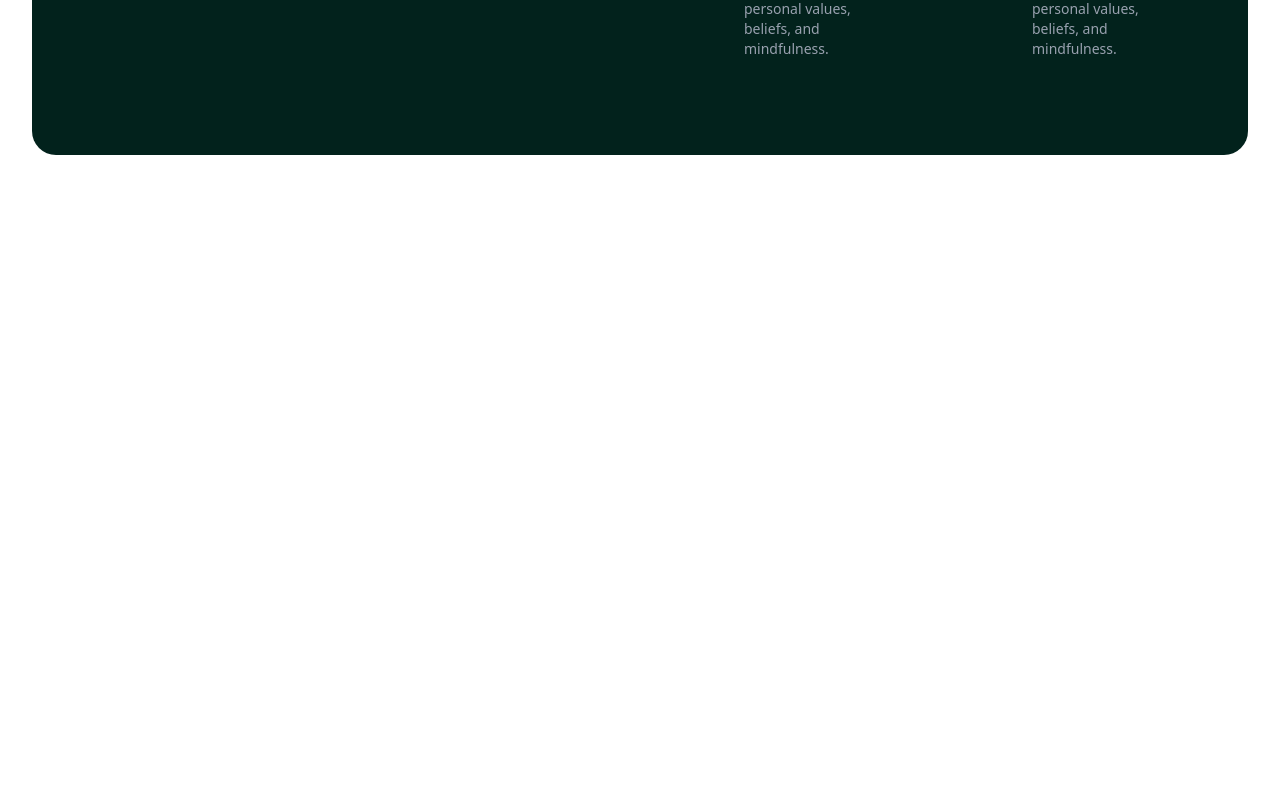
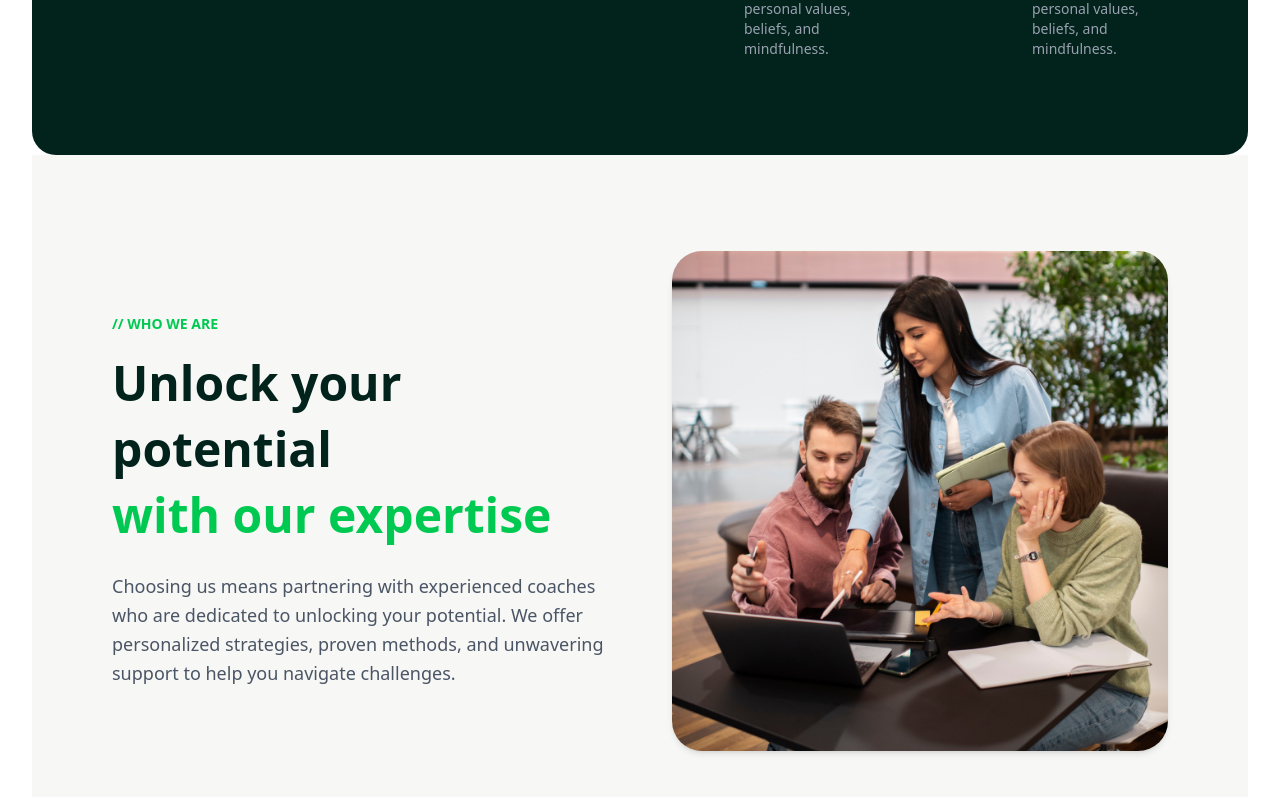
Before and after one commit to Lilbonner/krose-maket, a Next.js app: page / in a window 1280 px wide. Shown: the part 2666-3463 px from the top of the page. Before the commit the page ends 2853 px from the top, so only its background shows below. Built offline with nearby package versions, Linux system fonts and the light colour scheme.

Commit message:
added image & title in WhoWeAre component

```diff
--- a/src/app/components/WhoWeAre.tsx
+++ b/src/app/components/WhoWeAre.tsx
@@ -0,0 +1,38 @@
+'use client'
+
+import { useEffect } from 'react'
+import AOS from 'aos'
+import 'aos/dist/aos.css'
+
+export default function WhoWeAre() {
+    useEffect(() => {
+        AOS.init({ duration: 800, once: true })
+    }, [])
+
+    return (
+        <section className="bg-[#F7F7F5] py-24 px-6 lg:px-20">
+            <div className="max-w-7xl mx-auto grid grid-cols-1 lg:grid-cols-2 gap-16 items-center">
+                {/* Левая колонка */}
+                <div data-aos="fade-right">
+                    <p className="text-green-500 text-sm font-semibold uppercase">// Who We Are</p>
+                    <h2 className="text-4xl md:text-5xl font-bold text-[#02221C] mt-4 leading-snug">
+                        Unlock your potential <br />
+                        <span className="text-green-500">with our expertise</span>
+                    </h2>
+                    <p className="text-gray-600 mt-6 text-lg leading-relaxed">
+                        Choosing us means partnering with experienced coaches who are dedicated to unlocking your potential. We offer personalized strategies, proven methods, and unwavering support to help you navigate challenges.
+                    </p>
+
+                </div>
+
+                <div className="relative w-full h-[450px] lg:h-[500px] rounded-[30px] overflow-hidden shadow-md" data-aos="fade-left">
+                    <img
+                        src="/who-we-are.png"
+                        alt="Team coaching"
+                        className="w-full h-full object-cover"
+                    />
+                </div>
+            </div>
+        </section>
+    )
+}
--- a/src/app/page.tsx
+++ b/src/app/page.tsx
@@ -1,6 +1,7 @@
 import Hero from "@/app/components/Hero";
 import About from "@/app/components/About";
 import Services from "@/app/components/Services";
+import WhoWeAre from "@/app/components/WhoWeAre";
 
 export default function Home() {
     return (
@@ -8,6 +9,7 @@ export default function Home() {
             <Hero />
             <About />
             <Services />
+            <WhoWeAre />
         </div>
     )
 }
```
Also changed, not shown: public/who-we-are.png (added).
